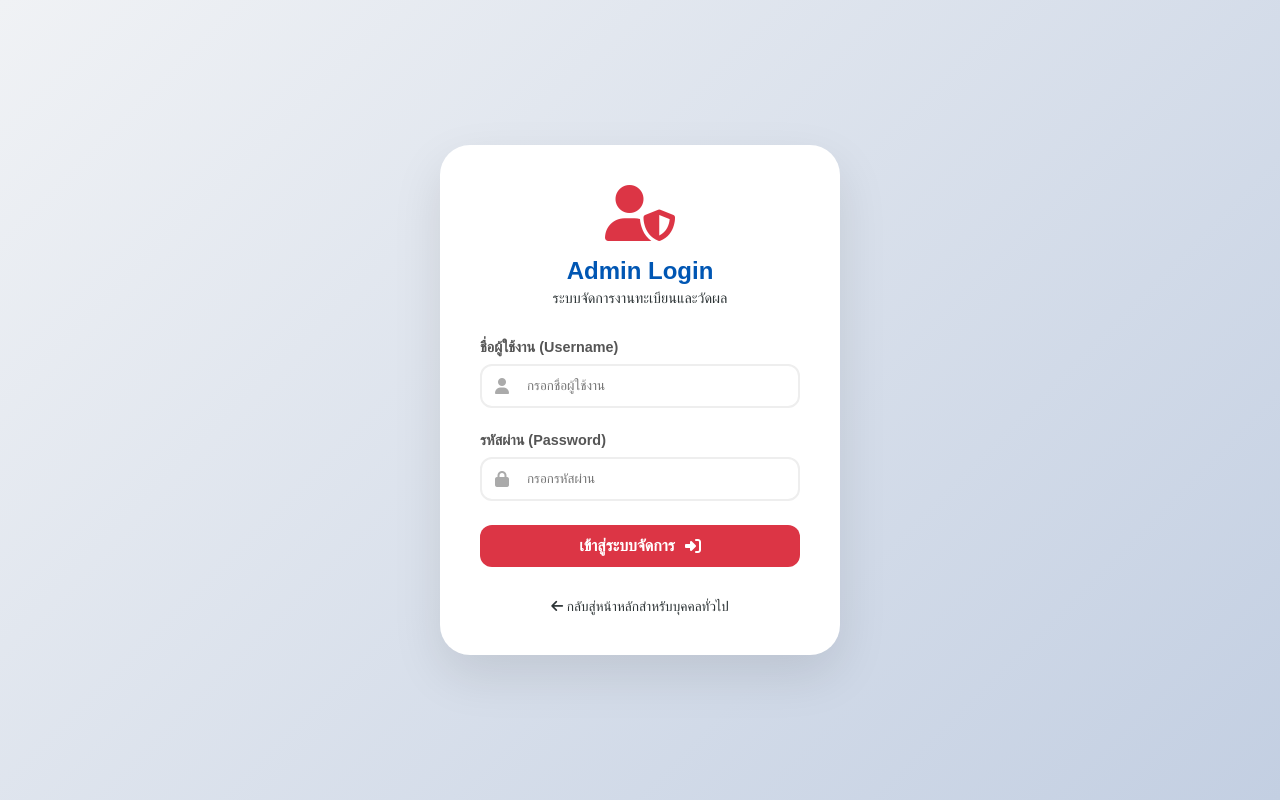
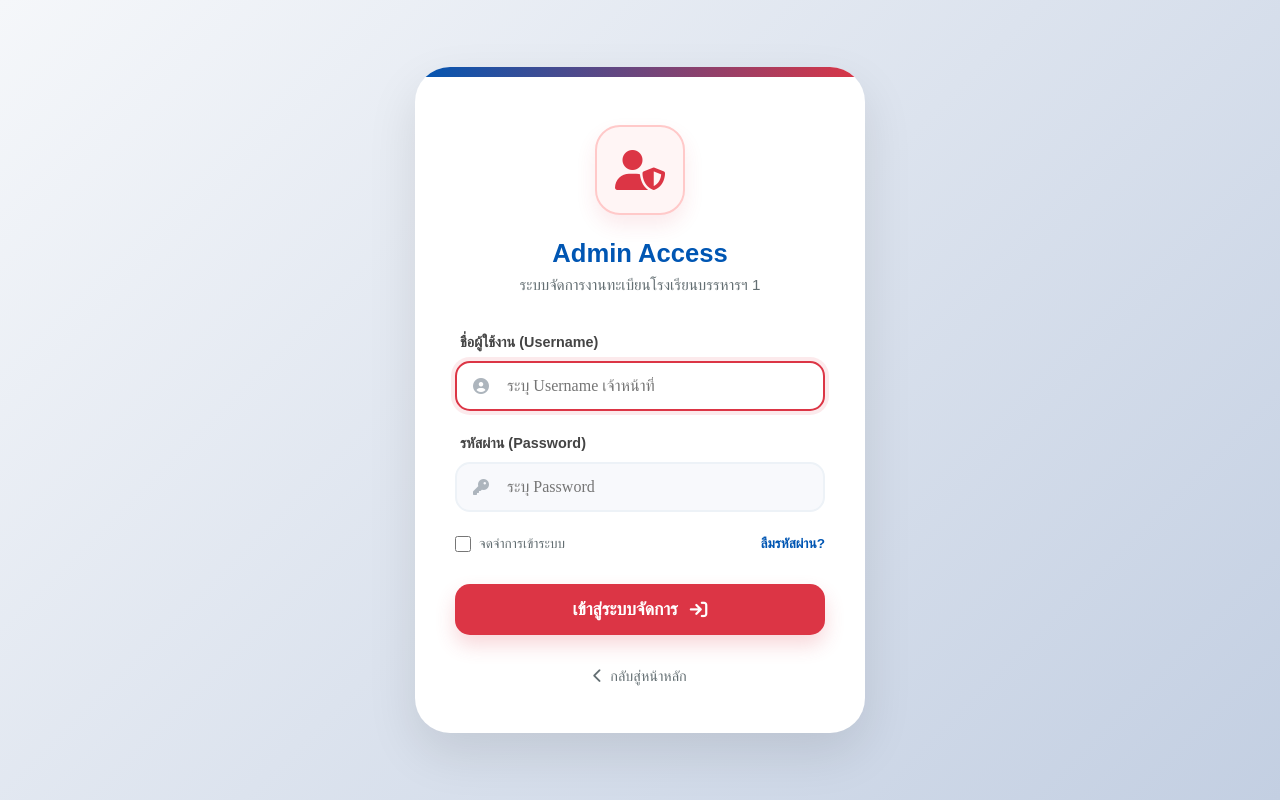
Before and after one commit to suteetepzaa/banharn, a plain HTML site: page admin-login.html in a window 1280 px wide. Drawn offline with Linux system fonts and the light colour scheme; a web font is replaced by a local one.

Commit message:
Update admin-login.html

```diff
--- a/admin-login.html
+++ b/admin-login.html
@@ -10,177 +10,272 @@
     <style>
         :root {
             --primary: #0056b3;
+            --primary-dark: #004494;
             --danger: #dc3545;
+            --danger-dark: #bd2130;
             --bg-body: #f0f2f5;
             --white: #ffffff;
             --text-main: #2d3436;
+            --text-muted: #636e72;
             --shadow: 0 20px 50px rgba(0,0,0,0.1);
         }
 
-        * { box-sizing: border-box; margin: 0; padding: 0; }
+        * {
+            box-sizing: border-box;
+            margin: 0;
+            padding: 0;
+        }
 
         body {
             font-family: 'Kodchasan', sans-serif;
-            background: linear-gradient(135deg, #f0f2f5 0%, #c3cfe2 100%);
-            height: 100vh;
+            background: linear-gradient(135deg, #f5f7fa 0%, #c3cfe2 100%);
+            min-height: 100vh;
             display: flex;
             align-items: center;
             justify-content: center;
-            color: var(--text-main);
+            padding: 20px;
         }
 
-        .login-container {
+        /* -----------------------------------------------------------
+            LOGIN CARD DESIGN
+        ----------------------------------------------------------- */
+        .login-wrapper {
             background: var(--white);
             width: 100%;
-            max-width: 400px;
-            padding: 2.5rem;
-            border-radius: 30px;
+            max-width: 450px;
+            border-radius: 35px;
             box-shadow: var(--shadow);
-            text-align: center;
+            overflow: hidden;
+            position: relative;
         }
 
-        .login-header {
-            margin-bottom: 2rem;
+        /* แถบสีด้านบนเพื่อความเป็นระเบียบ */
+        .login-accent-bar {
+            height: 10px;
+            background: linear-gradient(90deg, var(--primary), var(--danger));
         }
 
-        .login-header i {
-            font-size: 3.5rem;
+        .login-body {
+            padding: 3rem 2.5rem;
+        }
+
+        /* Header Section */
+        .login-header {
+            text-align: center;
+            margin-bottom: 2.5rem;
+        }
+
+        .admin-icon-container {
+            width: 90px;
+            height: 90px;
+            background: #fff5f5;
             color: var(--danger);
-            margin-bottom: 1rem;
+            border-radius: 25px;
+            display: flex;
+            align-items: center;
+            justify-content: center;
+            font-size: 2.5rem;
+            margin: 0 auto 1.5rem;
+            border: 2px solid #ffc9c9;
+            box-shadow: 0 10px 20px rgba(220, 53, 69, 0.1);
         }
 
         .login-header h1 {
-            font-size: 1.5rem;
+            font-size: 1.6rem;
             color: var(--primary);
             font-weight: 700;
+            margin-bottom: 0.5rem;
         }
 
         .login-header p {
-            color: var(--secondary);
-            font-size: 0.9rem;
-            margin-top: 5px;
+            color: var(--text-muted);
+            font-size: 0.95rem;
         }
 
+        /* Form Styling */
         .form-group {
             margin-bottom: 1.5rem;
-            text-align: left;
         }
 
         .form-group label {
             display: block;
             font-size: 0.9rem;
             font-weight: 600;
-            margin-bottom: 8px;
-            color: #555;
+            margin-bottom: 10px;
+            color: #444;
+            padding-left: 5px;
         }
 
-        .input-wrapper {
+        .input-group {
             position: relative;
         }
 
-        .input-wrapper i {
+        .input-group i {
             position: absolute;
-            left: 15px;
+            left: 18px;
             top: 50%;
             transform: translateY(-50%);
-            color: #aaa;
+            color: #adb5bd;
+            transition: 0.3s;
         }
 
-        .input-wrapper input {
+        .input-group input {
             width: 100%;
-            padding: 12px 15px 12px 45px;
-            border-radius: 12px;
-            border: 2px solid #eee;
+            padding: 14px 18px 14px 50px;
+            border-radius: 15px;
+            border: 2px solid #edf2f7;
+            background: #f8f9fc;
             font-family: 'Kodchasan';
-            transition: 0.3s;
+            font-size: 1rem;
             outline: none;
+            transition: all 0.3s;
         }
 
-        .input-wrapper input:focus {
+        .input-group input:focus {
+            background: #fff;
             border-color: var(--danger);
             box-shadow: 0 0 0 4px rgba(220, 53, 69, 0.1);
         }
 
-        .btn-login {
+        .input-group input:focus + i {
+            color: var(--danger);
+        }
+
+        /* Options Row (Remember Me / Forgot) */
+        .form-options {
+            display: flex;
+            justify-content: space-between;
+            align-items: center;
+            margin-bottom: 2rem;
+            font-size: 0.85rem;
+        }
+
+        .remember-me {
+            display: flex;
+            align-items: center;
+            gap: 8px;
+            cursor: pointer;
+            color: var(--text-muted);
+        }
+
+        .remember-me input {
+            width: 16px;
+            height: 16px;
+            accent-color: var(--danger);
+        }
+
+        .forgot-pass {
+            color: var(--primary);
+            text-decoration: none;
+            font-weight: 600;
+        }
+
+        /* Submit Button */
+        .btn-submit {
             width: 100%;
-            background-color: var(--danger);
+            background: var(--danger);
             color: white;
-            padding: 12px;
+            padding: 15px;
             border: none;
-            border-radius: 12px;
-            font-size: 1rem;
+            border-radius: 15px;
+            font-size: 1.1rem;
             font-weight: 700;
             cursor: pointer;
-            transition: 0.3s;
-            margin-top: 1rem;
             display: flex;
             align-items: center;
             justify-content: center;
-            gap: 10px;
+            gap: 12px;
+            transition: all 0.3s;
+            box-shadow: 0 10px 20px rgba(220, 53, 69, 0.2);
         }
 
-        .btn-login:hover {
-            background-color: #bd2130;
+        .btn-submit:hover {
+            background: var(--danger-dark);
             transform: translateY(-2px);
-            box-shadow: 0 5px 15px rgba(220, 53, 69, 0.3);
+            box-shadow: 0 15px 30px rgba(220, 53, 69, 0.3);
         }
 
-        .back-home {
-            display: inline-block;
+        /* Footer Link */
+        .login-footer {
+            text-align: center;
             margin-top: 2rem;
-            text-decoration: none;
-            color: var(--secondary);
-            font-size: 0.85rem;
-            transition: 0.3s;
         }
 
-        .back-home:hover {
+        .back-link {
+            text-decoration: none;
+            color: var(--text-muted);
+            font-size: 0.9rem;
+            font-weight: 500;
+            transition: 0.3s;
+            display: inline-flex;
+            align-items: center;
+            gap: 8px;
+        }
+
+        .back-link:hover {
             color: var(--primary);
         }
 
-        /* สำหรับหน้าจอเล็ก */
-        @media (max-width: 480px) {
-            .login-container {
-                margin: 20px;
-                padding: 1.5rem;
+        /* Animation */
+        @keyframes fadeIn {
+            from { opacity: 0; transform: translateY(20px); }
+            to { opacity: 1; transform: translateY(0); }
         }
+
+        .login-wrapper {
+            animation: fadeIn 0.6s ease-out;
         }
     </style>
 </head>
 <body>
 
-<div class="login-container">
+    <div class="login-wrapper">
+        <div class="login-accent-bar"></div>
+
+        <div class="login-body">
             <div class="login-header">
+                <div class="admin-icon-container">
                     <i class="fas fa-user-shield"></i>
-        <h1>Admin Login</h1>
-        <p>ระบบจัดการงานทะเบียนและวัดผล</p>
+                </div>
+                <h1>Admin Access</h1>
+                <p>ระบบจัดการงานทะเบียนโรงเรียนบรรหารฯ 1</p>
             </div>
 
             <form action="#">
                 <div class="form-group">
                     <label>ชื่อผู้ใช้งาน (Username)</label>
-            <div class="input-wrapper">
-                <i class="fas fa-user"></i>
-                <input type="text" placeholder="กรอกชื่อผู้ใช้งาน" required>
+                    <div class="input-group">
+                        <i class="fas fa-user-circle"></i>
+                        <input type="text" placeholder="ระบุ Username เจ้าหน้าที่" required autofocus>
                     </div>
                 </div>
 
                 <div class="form-group">
                     <label>รหัสผ่าน (Password)</label>
-            <div class="input-wrapper">
-                <i class="fas fa-lock"></i>
-                <input type="password" placeholder="กรอกรหัสผ่าน" required>
+                    <div class="input-group">
+                        <i class="fas fa-key"></i>
+                        <input type="password" placeholder="ระบุ Password" required>
                     </div>
                 </div>
 
-        <button type="submit" class="btn-login">
-            เข้าสู่ระบบจัดการ <i class="fas fa-sign-in-alt"></i>
+                <div class="form-options">
+                    <label class="remember-me">
+                        <input type="checkbox"> จดจำการเข้าระบบ
+                    </label>
+                    <a href="#" class="forgot-pass">ลืมรหัสผ่าน?</a>
+                </div>
+
+                <button type="submit" class="btn-submit">
+                    เข้าสู่ระบบจัดการ <i class="fas fa-arrow-right-to-bracket"></i>
                 </button>
             </form>
 
-    <a href="index.html" class="back-home">
-        <i class="fas fa-arrow-left"></i> กลับสู่หน้าหลักสำหรับบุคคลทั่วไป
+            <div class="login-footer">
+                <a href="index.html" class="back-link">
+                    <i class="fas fa-chevron-left"></i> กลับสู่หน้าหลัก
                 </a>
+            </div>
+        </div>
     </div>
 
 </body>
```
Lines whose indentation alone changed are shown as unchanged.
